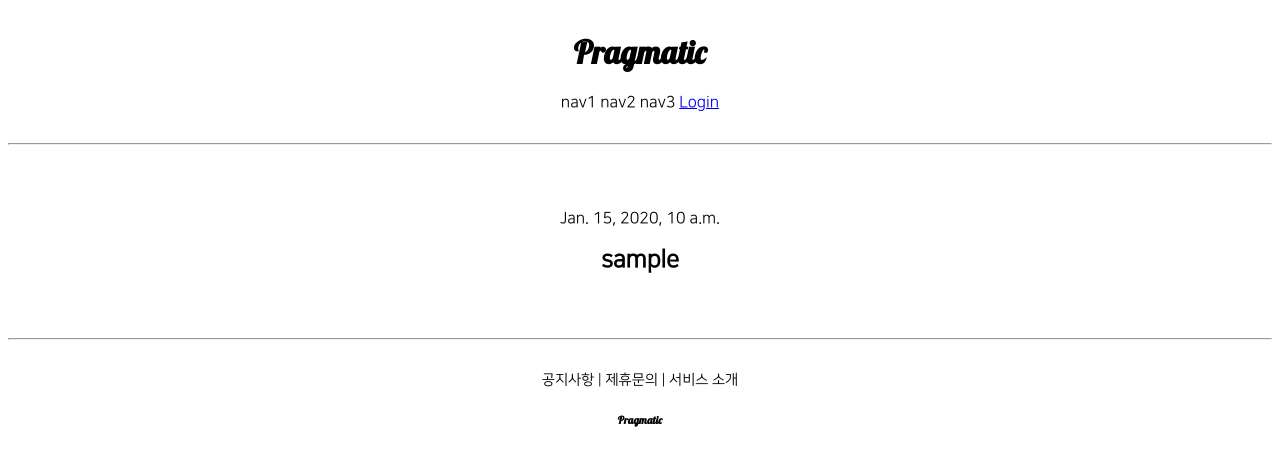
After one commit to uthem150/Pinterest_Project, a Django app: page /account/detail/1 in a window 1280 px wide. The commit adds this page. Shown: the top 466 px of the page. Run offline with Django 4.2, Linux system fonts and the light colour scheme; tables that the repository leaves empty hold one stand-in row (values such as "Sample post"); some libraries are stand-ins or nearby versions.

Commit message:
Realization of a personal page using DetailView

```diff
--- a/accountapp/templates/accountapp/create.html
+++ b/accountapp/templates/accountapp/create.html
@@ -8,7 +8,7 @@
 {% bootstrap_javascript jquery='full' %}
 
 
-    <div style="text-align: center; max-width: 500px; margin: 4rem auto">
+    <div class="pragmatic_500px_div">
         <div class="mb-4">
             <h4>SignUp</h4>
         </div>
--- /dev/null
+++ b/accountapp/templates/accountapp/detail.html
@@ -0,0 +1,16 @@
+{% extends 'base.html' %}
+
+{% block content %}
+
+    <div>
+        <div class="pragmatic_500px_div">
+            <p>
+                {{ target_user.date_joined }}
+            </p>
+            <h2 style="font-family: 'NanumSquareB'">
+                {{ target_user.username }}
+            </h2>
+        </div>
+    </div>
+
+{% endblock %}
--- a/accountapp/templates/accountapp/login.html
+++ b/accountapp/templates/accountapp/login.html
@@ -7,7 +7,7 @@
 {% bootstrap_css %}
 {% bootstrap_javascript jquery='full' %}
 
-    <div style="text-align: center; max-width: 500px; margin: 4rem auto">
+    <div class="pragmatic_500px_div">
         <div>
             <h4>Login</h4>
         </div>
--- a/accountapp/urls.py
+++ b/accountapp/urls.py
@@ -1,7 +1,7 @@
 from django.contrib.auth.views import LoginView, LogoutView
 from django.urls import path
 
-from accountapp.views import hello_world, AccountCreateView
+from accountapp.views import hello_world, AccountCreateView, AccountDetailView
 
 app_name = 'accountapp'
 
@@ -12,4 +12,5 @@ urlpatterns = [
     path('logout/', LogoutView.as_view(), name='logout'),
 
     path('create/', AccountCreateView.as_view(), name='create'),
+    path('detail/<int:pk>', AccountDetailView.as_view(), name='detail'),
 ]
--- a/accountapp/views.py
+++ b/accountapp/views.py
@@ -3,7 +3,7 @@ from django.contrib.auth.models import User
 from django.http import HttpResponse, HttpResponseRedirect
 from django.shortcuts import render
 from django.urls import reverse, reverse_lazy
-from django.views.generic import CreateView
+from django.views.generic import CreateView, DetailView
 
 from accountapp.models import HelloWorld
 
@@ -31,3 +31,8 @@ class AccountCreateView(CreateView):
     form_class = UserCreationForm
     success_url = reverse_lazy('accountapp:hello_world')
     template_name = 'accountapp/create.html'
+
+class AccountDetailView(DetailView):
+    model = User
+    context_object_name = 'target_user'
+    template_name = 'accountapp/detail.html'
--- a/static/base.css
+++ b/static/base.css
@@ -15,3 +15,9 @@
     text-align:center;
     margin: 2rem 0;
 }
+
+.pragmatic_500px_div {
+    text-align: center;
+    max-width: 500px;
+    margin: 4rem auto;
+}
--- a/templates/header.html
+++ b/templates/header.html
@@ -9,11 +9,14 @@
 
             {% if not user.is_authenticated %}
             <a href="{% url 'accountapp:login' %}?next={{ request.path }}">
-                <span>login</span>
+                <span>Login</span>
             </a>
             {% else %}
+            <a href="{% url 'accountapp:detail' pk=user.pk %}">
+                <span>MyPage</span>
+            </a>
             <a href="{% url 'accountapp:logout' %}?next={{ request.path }}">
-                <span>logout</span>
+                <span>Logout</span>
             </a>
             {% endif %}
         </div>
```
